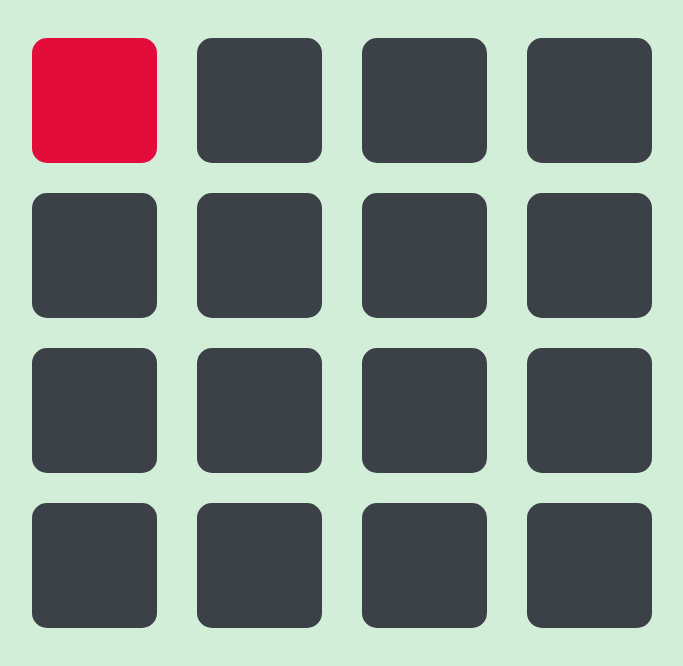
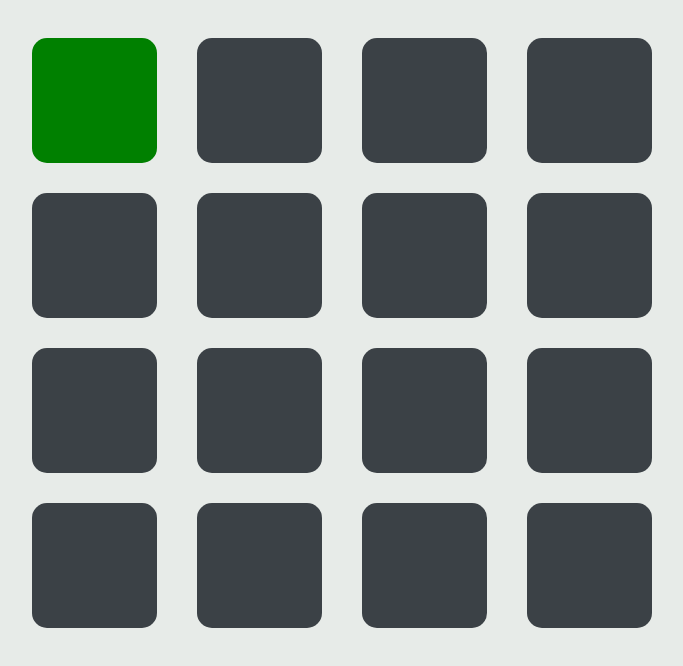
Before and after one commit to brcrista/Matching-Game, a plain HTML site: page game.html in a window 1280 px wide. Both pictures are taken after a click on the element 372 px from the left and 100 px from the top of the page. Shown: the whole page, without its empty margins (278-961 px from the left). Drawn offline with Linux system fonts and the light colour scheme.

Commit message:
Implementing matching functionality

```diff
--- a/scripts/game.js
+++ b/scripts/game.js
@@ -1,81 +1,134 @@
+function GameState() {
+    this.firstTry = true;
+    this.lastTile = null;
+
+    this.update = function(tile) {
+        // if the tile is face up
+        if (tile.revealed) {
+            return;
+        } else {
+            tile.flip();
+
+            if (this.firstTry) {
+                this.lastTile = tile;
+                this.firstTry = false;
+            } else {
+                if (tile.key !== this.lastTile.key) {
+                    tile.flip();
+                    this.lastTile.flip();
+                }
+
+                this.firstTry = true;
+                this.lastTile = null;
+            }
+        }
+    };
+}
+
 function Model(width, height) {
-    function flip(tile) {
-        // if the tile is face up
-        //     do nothing
-        // else (tile is face up)
-        //     if this is the first tile
-        //         flip it
-        //         remember what its key is
-        //         move on to the second tile
-        //     else (this is the second tile)
-        //         flip it
-        //         check if its key matches the first's
-        //         if the key matches
-        //             both tiles stay face up
-        //         else
-        //             both tiles are flipped back over
+    function Tile(key, gameState) {
+        this.key = key;
+        this.revealed = false;
 
-        // TODO
-        tile.revealed = !tile.revealed;
+        this.flip = function() {
+            this.revealed = !this.revealed;
+        };
+
+        this.notify = function() {
+            gameState.update(this);
+        };
     }
 
-    function Tile(key) {
-        this.key = key;
-        this.revealed = false;
-        this.notify = () => flip(this);
-    }
-
-    function createRow(width) {
+    function createRow(width, gameState) {
         var row = [];
         for (let i = 0; i < width; i++) {
-            var key = i; // TODO
-            row[i] = new Tile(key);
+            row[i] = new Tile(null, gameState);
         }
 
         return row;
     }
 
-    function createBoard(width, height) {
+    function createBoard(width, height, gameState) {
         var board = [];
         for (let i = 0; i < height; i++) {
-            board[i] = createRow(width);
+            board[i] = createRow(width, gameState);
+        }
+
+        let tileNumber = 0;
+        for (let i = 0; i < height; i++) {
+            for (let j = 0; j < width; j++) {
+                board[i][j].key = Math.floor(tileNumber / 2);
+                tileNumber++;
+            }
         }
 
         return board;
     }
 
-    this.board = createBoard(width, height);
     this.width = width;
     this.height = height;
+    this.gameState = new GameState();
+    this.board = createBoard(this.width, this.height, this.gameState);
 };
 
 function createView(model) {
-    function onClickTile(tileView, tileModel) {
+    var tileConcealedColor = "rgb(59, 65, 70)";
+
+    var keyColor = {
+        0: "green",
+        1: "red",
+        2: "blue",
+        3: "orange",
+        4: "violet",
+        5: "pink",
+        6: "cyan",
+        7: "yellow"
+    };
+
+    function tileViewColor(tileModel) {
+        if (tileModel.revealed) {
+            return keyColor[tileModel.key];
+        } else {
+            return tileConcealedColor;
+        }
+    }
+
+    function updateView(viewRoot) {
+        var rows = viewRoot.children;
+        for (let i = 0; i < rows.length; i++) {
+            var tiles = rows[i].children;
+            for (let j = 0; j < tiles.length; j++) {
+                var tile = tiles[j];
+                tile.style.backgroundColor = tileViewColor(tile.model);
+            }
+        }
+    }
+
+    function onClickTile(viewRoot, tileView, tileModel) {
         return () => {
             tileModel.notify();
-
-            if (tileModel.revealed) {
-                tileView.classList.add("revealed");
-            } else {
-                tileView.classList.remove("revealed");
-            }
+            updateView(viewRoot);
         };
     }
 
-    function createTile(i, j) {
+    function createTile(viewRoot, i, j) {
+        var tileModel = model.board[i][j];
+
         var tile = document.createElement("tile");
         tile.classList.add("tile");
-        tile.onclick = onClickTile(tile, model.board[i][j]);
+        tile.style.backgroundColor = tileConcealedColor;
+        tile.onclick = onClickTile(viewRoot, tile, tileModel);
+        tile.model = tileModel;
 
         return tile;
     }
 
-    function createRow(i, width) {
+    function createRow(viewRoot, i, width) {
         var row = document.createElement("div");
         row.classList.add("row");
 
         for (let j = 0; j < width; j++) {
-            row.appendChild(createTile(i, j));
+            row.appendChild(createTile(viewRoot, i, j));
         }
 
         return row;
@@ -86,7 +139,7 @@ function createView(model) {
         board.classList.add("board");
 
         for (let i = 0; i < height; i++) {
-            board.appendChild(createRow(i, width));
+            board.appendChild(createRow(board, i, width));
         }
 
         return board;
--- a/style/master.css
+++ b/style/master.css
@@ -1,5 +1,5 @@
 body {
-    background-color: rgb(211, 238, 216);
+    background-color: rgb(231, 235, 232);
 }
 
 .board {
@@ -32,13 +32,5 @@ body {
 
 .tile:hover {
     background-color: rgb(14, 4, 32);
-    box-shadow: 0 0 5px 10px rgb(171, 232, 182);
+    box-shadow: 0 0 5px 10px rgb(245, 255, 250);
 }
-
-.tile.revealed {
-    background-color: rgb(227, 12, 58);
-}
-
-.tile.revealed:hover {
-    background-color: rgb(227, 12, 58);
-}
```
